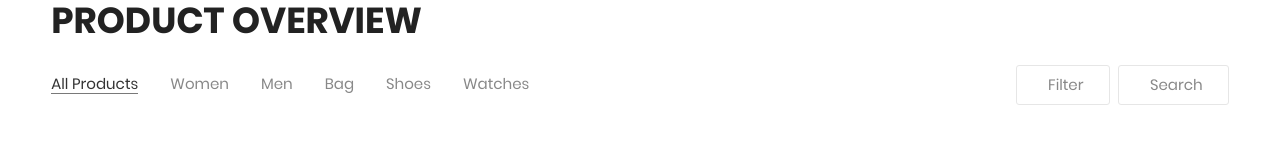
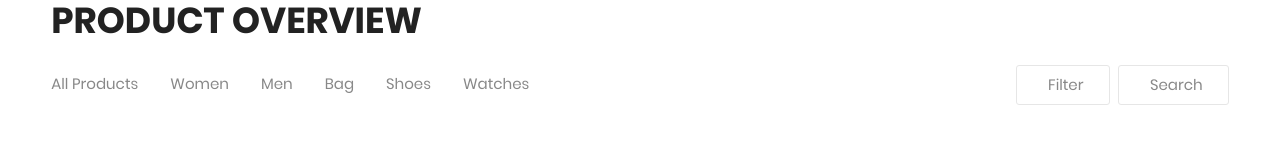
Before and after one commit to junhyuk1006/project-closet, a React (Create React App) app in the folder frontend/: page / in a window 1280 px wide. Shown: the part 1237-1397 px from the top of the page. Built offline with nearby package versions, Linux system fonts and the light colour scheme; some icons are missing.

Commit message:
fix(home): 카테고리 버튼을 반복문 방식으로 수정

```diff
--- a/frontend/src/components/Category.js
+++ b/frontend/src/components/Category.js
@@ -1,48 +1,28 @@
-export default function Category() {
+import { useState } from 'react';
+
+export default function Category({ onFilterChange }) {
+  const categories = [
+    { label: 'All Products', filter: '*' },
+    { label: 'Women', filter: 'women' },
+    { label: 'Men', filter: 'men' },
+    { label: 'Bag', filter: 'bag' },
+    { label: 'Shoes', filter: 'shoes' },
+    { label: 'Watches', filter: 'watches' },
+  ];
+
   return (
     <>
       <div className="flex-w flex-l-m filter-tope-group m-tb-10">
-        <button
-          className="stext-106 cl6 hov1 bor3 trans-04 m-r-32 m-tb-5 how-active1"
-          data-filter="*"
-        >
-          All Products
-        </button>
-
-        <button
-          className="stext-106 cl6 hov1 bor3 trans-04 m-r-32 m-tb-5"
-          data-filter=".women"
-        >
-          Women
-        </button>
-
-        <button
-          className="stext-106 cl6 hov1 bor3 trans-04 m-r-32 m-tb-5"
-          data-filter=".men"
-        >
-          Men
-        </button>
-
-        <button
-          className="stext-106 cl6 hov1 bor3 trans-04 m-r-32 m-tb-5"
-          data-filter=".bag"
-        >
-          Bag
-        </button>
-
-        <button
-          className="stext-106 cl6 hov1 bor3 trans-04 m-r-32 m-tb-5"
-          data-filter=".shoes"
-        >
-          Shoes
-        </button>
-
-        <button
-          className="stext-106 cl6 hov1 bor3 trans-04 m-r-32 m-tb-5"
-          data-filter=".watches"
-        >
-          Watches
-        </button>
+        {categories.map((category) => (
+          <button
+            key={category.filter}
+            className={`stext-106 cl6 hov1 bor3 trans-04 m-r-32 m-tb-5
+              ${onFilterChange === category.filter ? 'how-active1' : ''}`}
+            onClick={() => onFilterChange(category.filter)}
+          >
+            {category.label}
+          </button>
+        ))}
       </div>
     </>
   );
--- a/frontend/src/pages/main/Home.jsx
+++ b/frontend/src/pages/main/Home.jsx
@@ -13,6 +13,11 @@ import FilterSearch from '../../components/FilterSearch';
 
 function Home() {
   const { isCartOpen, toggleCart } = useCartAndSidebar();
+  const [activeFilter, setActiveFilter] = useState('*'); // 메인 화면의 카테고리 중 filter의 상태
+
+  const handleFilterChange = (filter) => {
+    setActiveFilter(filter);
+  };
 
   return (
     <>
@@ -144,7 +149,7 @@ function Home() {
           </div>
 
           <div className="flex-w flex-sb-m p-b-52">
-            <Category />
+            <Category onFilterChange={handleFilterChange} />
             <FilterSearch />
           </div>
 
```
